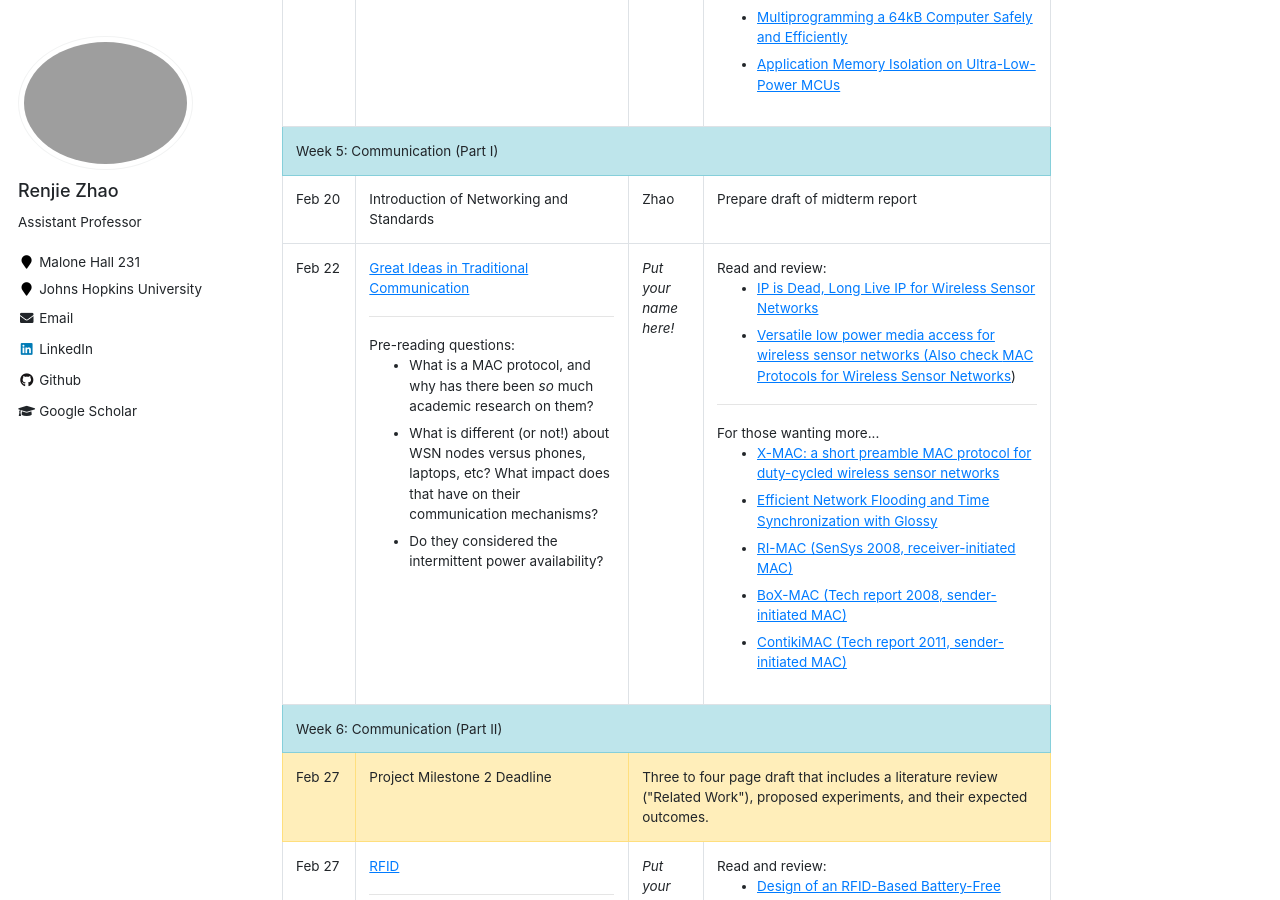
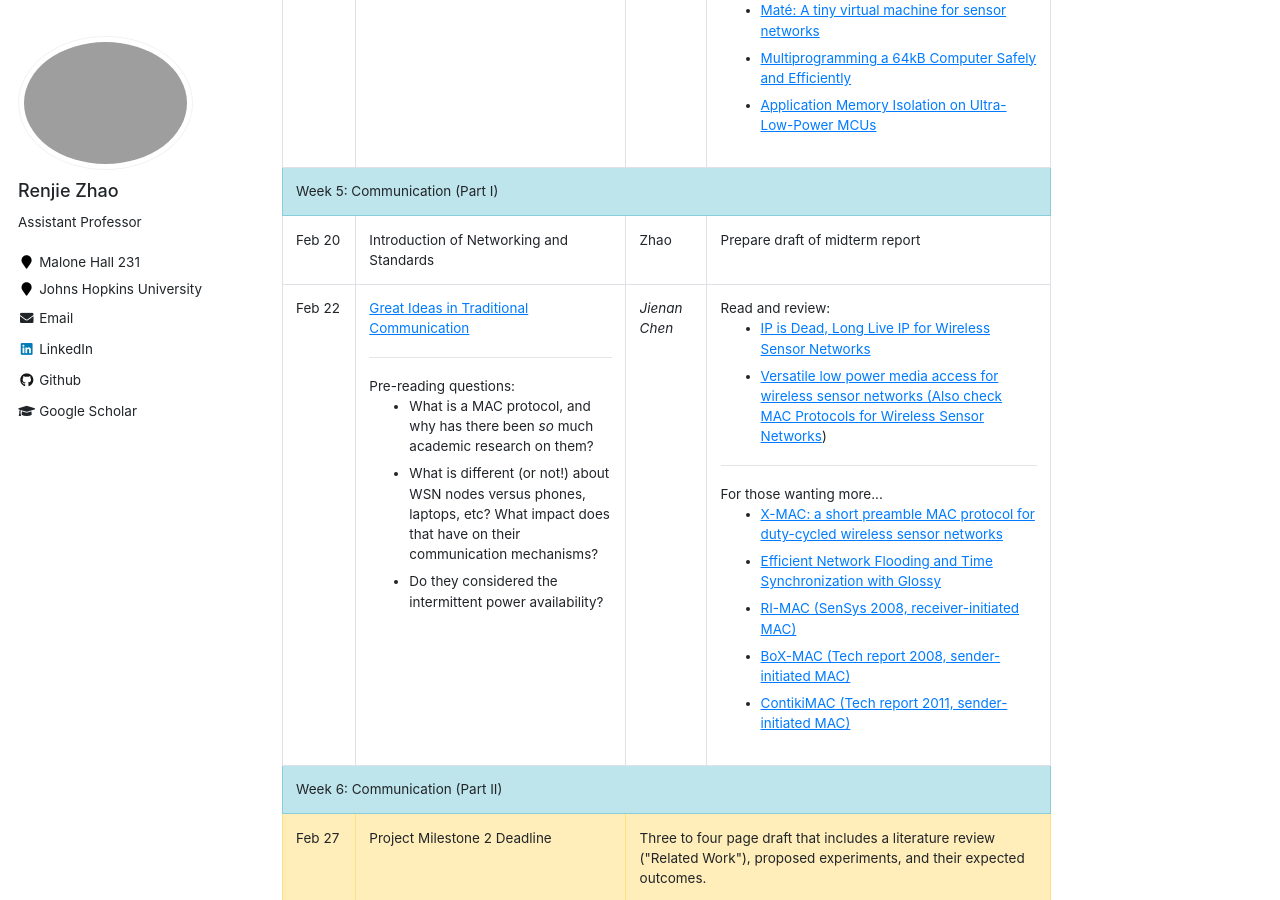
Before and after one commit to mle0108/RenjieZhao.github.io, a Jekyll site: the page built from _teaching/2024-spring-716.md, in a window 1280 px wide and 900 px high, scrolled down 6991 px. Built offline with Jekyll 4.4.1, drawn with Linux system fonts in a browser that asks for light colours; some of the changed text lies outside the part shown.

Commit message:
Add name in schedule

```diff
--- a/_teaching/2024-spring-716.md
+++ b/_teaching/2024-spring-716.md
@@ -515,7 +515,7 @@ The project will have three milestones:
         <li>Do they considered the intermittent power availability?</li>
       </ul>
       </td>
-      <td><i>Put your name here!</i></td>
+      <td><i>Jienan Chen</i></td>
       <td>
         Read and review:
         <ul>
@@ -615,7 +615,7 @@ The project will have three milestones:
         </ul>
      </td>
       <td>
-        <i>Put your name here</i>
+        <i>Jienan Chen</i>
       </td>
       <td>
         Read and review:
```
